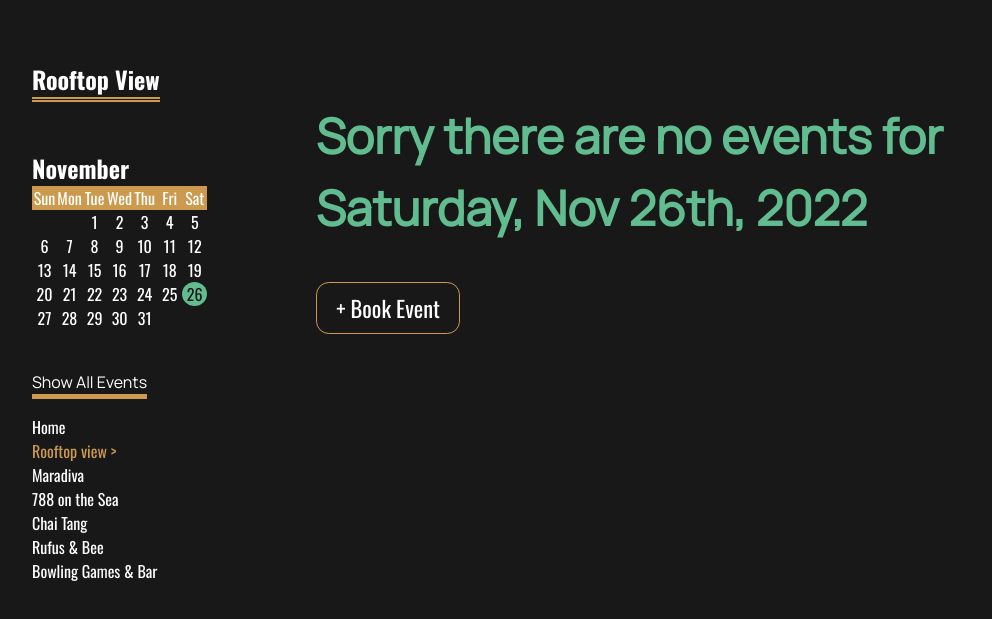
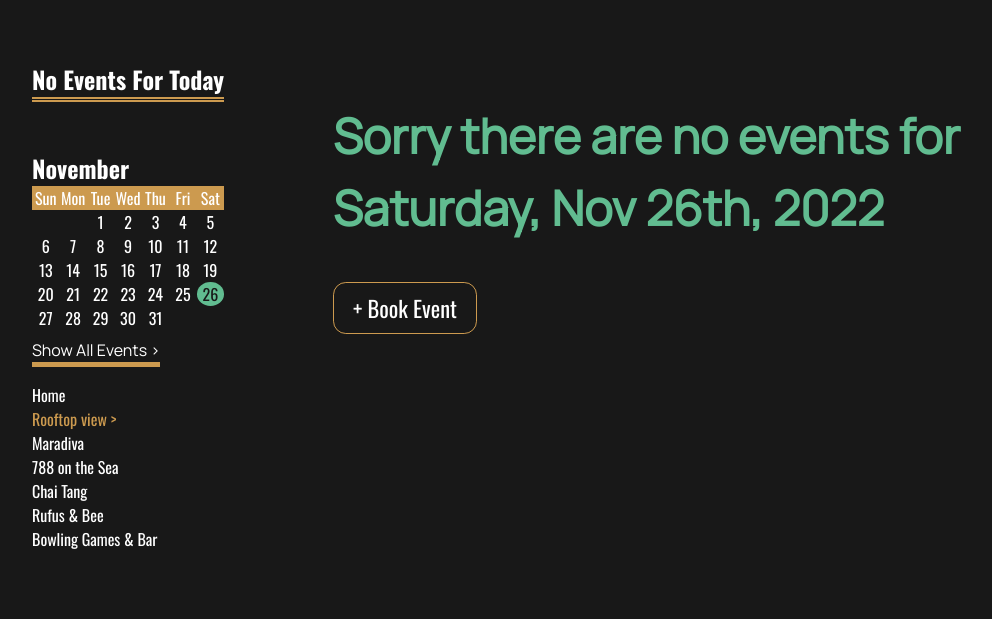
Before and after one commit to godswillumukoro/tw-event-manager, a plain HTML site: page no-event.html in a window 1280 px wide. Shown: the part 105-724 px from the top of the page, without its empty margins (64-1056 px from the left). Drawn offline with nearby package versions, Linux system fonts and the light colour scheme.

Commit message:
page titles

```diff
--- a/no-event.html
+++ b/no-event.html
@@ -18,7 +18,7 @@
     <main class="container event-summary">
         <section class="sidebar">
             <div>
-                <h1 class="heading">Rooftop View</h1>
+                <h1 class="heading">No Events For Today</h1>
                 <div class="calendar-wrapper">
                     <h1>November</h1>
                     <ul class="calendar">
@@ -63,7 +63,7 @@
                         <li>31</li>
                     </ul>
                 </div>
-                <a class="mgt-2 show-all">Show All Events</a>
+                <a class="show-all">Show All Events ></a>
             </div>
             <ul>
                 <li><a href="dashboard.html">Home</a></li>
```
Also changed, not shown: book-event.html (+2 -2 lines), event-details.html (+1 -1 lines), rooftop.html (+1 -1 lines).
